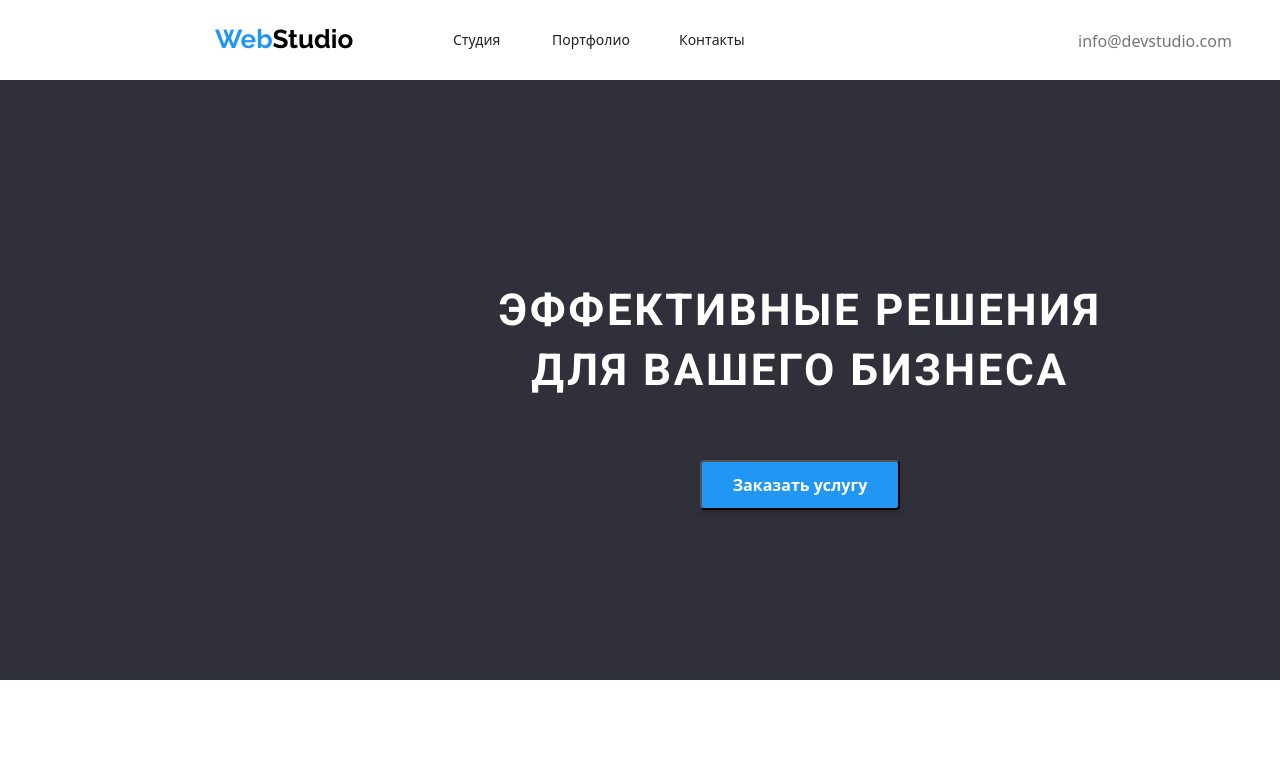
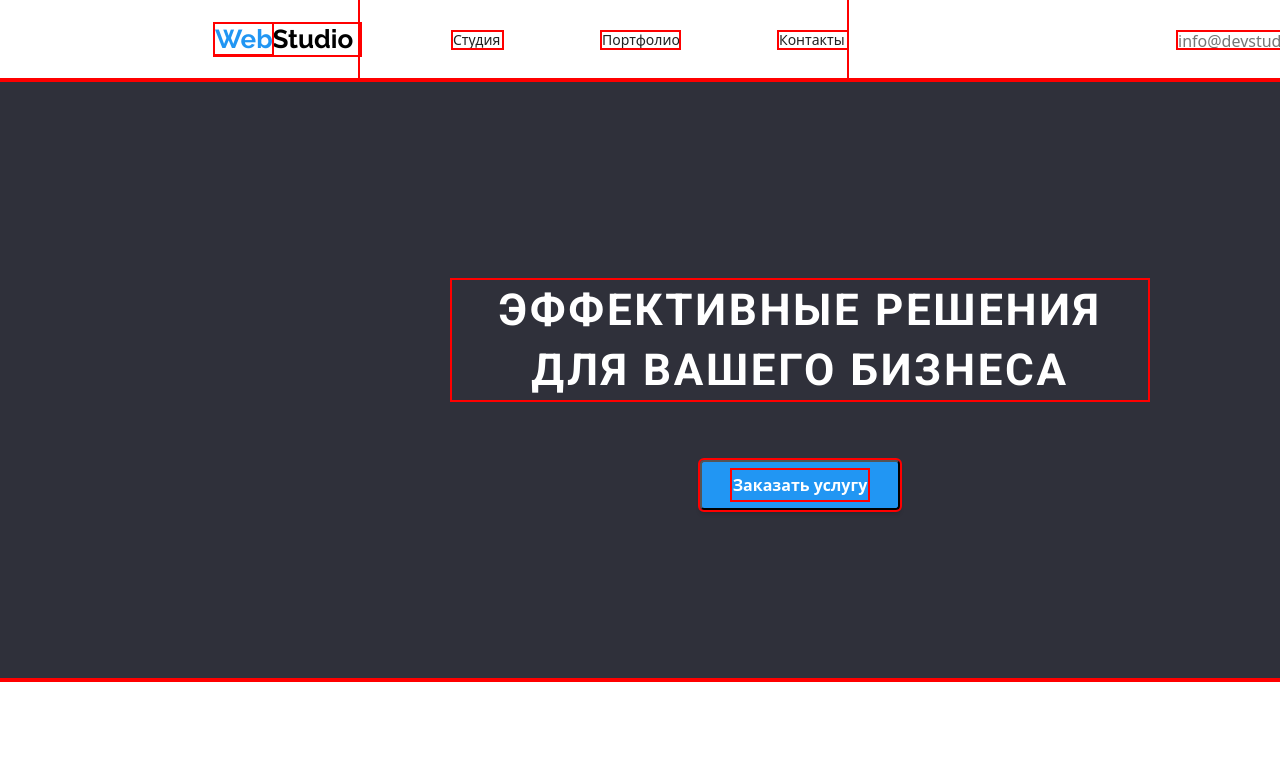
Before and after one commit to And-Bond/web-studio, a plain HTML site: page index.html in a window 1280 px wide. Shown: the top 770 px of the page. Drawn offline with nearby package versions, Linux system fonts and the light colour scheme.

Commit message:
Удаляю баг с ссылками

```diff
--- a/css/style.css
+++ b/css/style.css
@@ -6,6 +6,7 @@ html {
 *::after,
 *::before {
   box-sizing: inherit;
+  outline: 2px solid red;
 }
 body {
   font-family: "Roboto", sans-serif;
@@ -14,6 +15,11 @@ body {
 a {
   text-decoration: none;
   color: black;
+  width: 0px;
+  height: 0px;
+}
+p {
+  display: inline-block;
 }
 .top-conteiner {
   display: flex;
@@ -56,32 +62,30 @@ a {
   display: flex;
   flex-direction: row;
 }
-.studio {
+.a1 {
   width: 49px;
   height: 16px;
-  margin-left: 93px;
-  margin-top: 32px;
+  margin: 32px 50px 32px 93px;
   font-weight: 500;
   font-size: 14px;
   line-height: 16px;
   color: #212121;
   box-sizing: content-box;
 }
-.studio:hover {
+.a1:hover {
   color: #2196f3;
 }
-.portfolio {
+.a2 {
   width: 77px;
   height: 16px;
-  margin-left: 50px;
-  margin-top: 32px;
+  margin: 32px 50px;
   font-weight: 500;
   font-size: 14px;
   line-height: 16px;
   color: #212121;
   box-sizing: content-box;
 }
-.portfolio:hover {
+.a2:hover {
   color: #2196f3;
 }
 .contacts {
--- a/index.html
+++ b/index.html
@@ -20,11 +20,11 @@
                 <span class="span-blue">Web</span>Studio
             </p>
             <div class="three-objects">
-                <a href="https://and-bond.github.io/web-studio/">
-                    <p class="studio">Студия</p>
+                <a href="https://and-bond.github.io/web-studio/" class="a1">
+                    Студия
                 </a>
-                <a href="https://and-bond.github.io/portfolio/">
-                    <p class="portfolio">Портфолио</p>
+                <a href="https://and-bond.github.io/portfolio/" class="a2">
+                    Портфолио
                 </a>
                     <p class="contacts">Контакты</p>
             </div>
```
